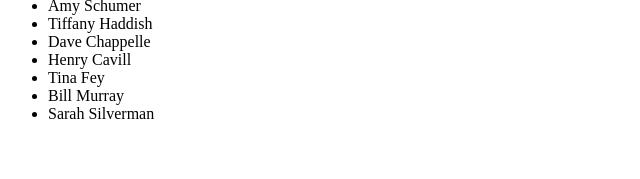
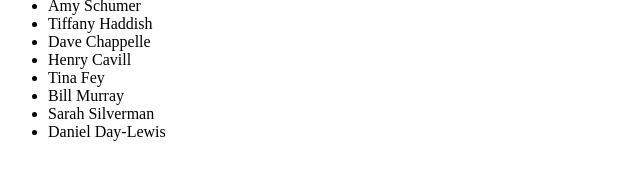
Before and after one commit to rbailey000/github-demo, a plain HTML site: page actors.html in a window 1280 px wide. Shown: the part 145-324 px from the top of the page, without its empty margins (0-640 px from the left). Drawn offline with Linux system fonts and the light colour scheme.

Commit message:
Update actors.html

```diff
--- a/actors.html
+++ b/actors.html
@@ -20,6 +20,7 @@
         <li>Tina Fey</li>
         <li>Bill Murray</li>
         <li>Sarah Silverman</li>
+        <li>Daniel Day-Lewis</li>
     </ul>
 </body>
 </html>
```
